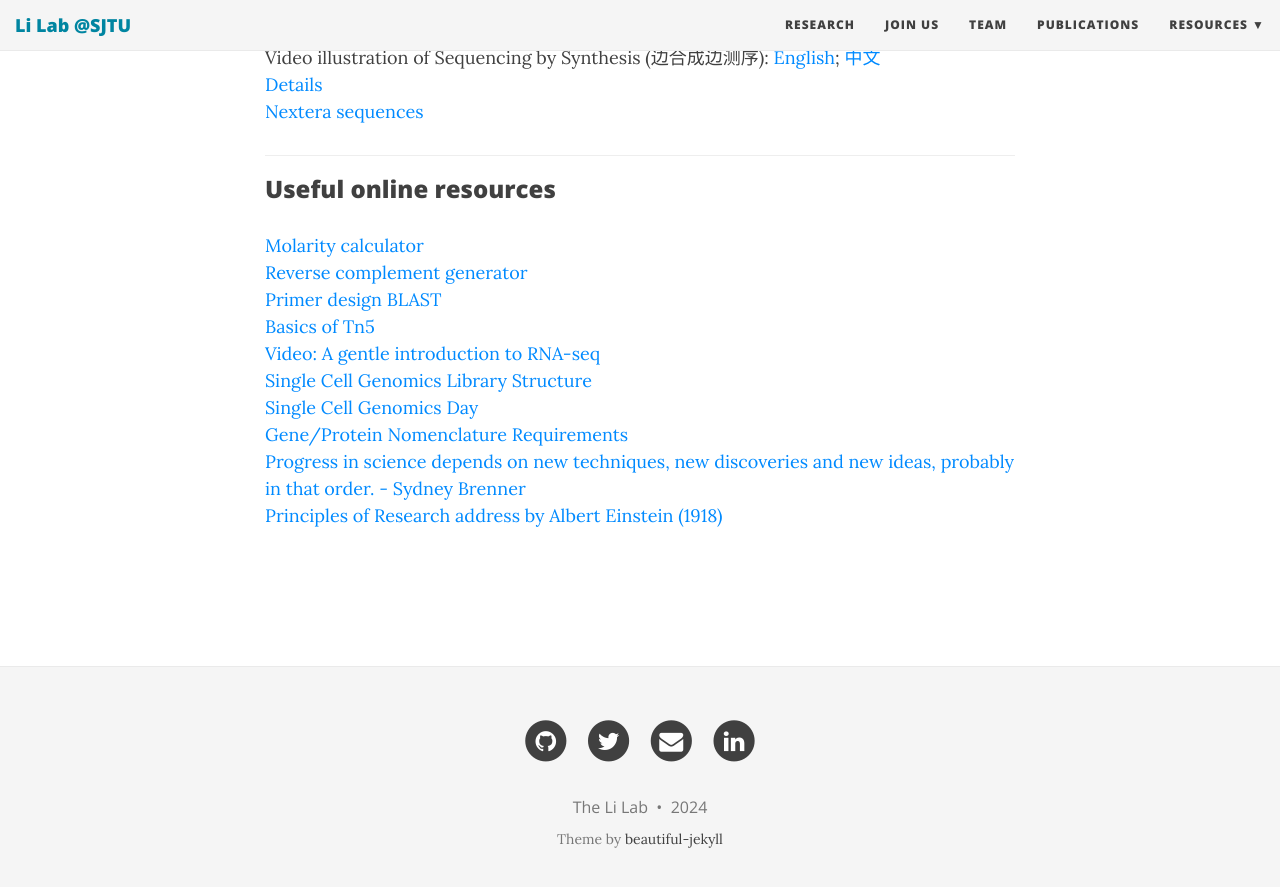
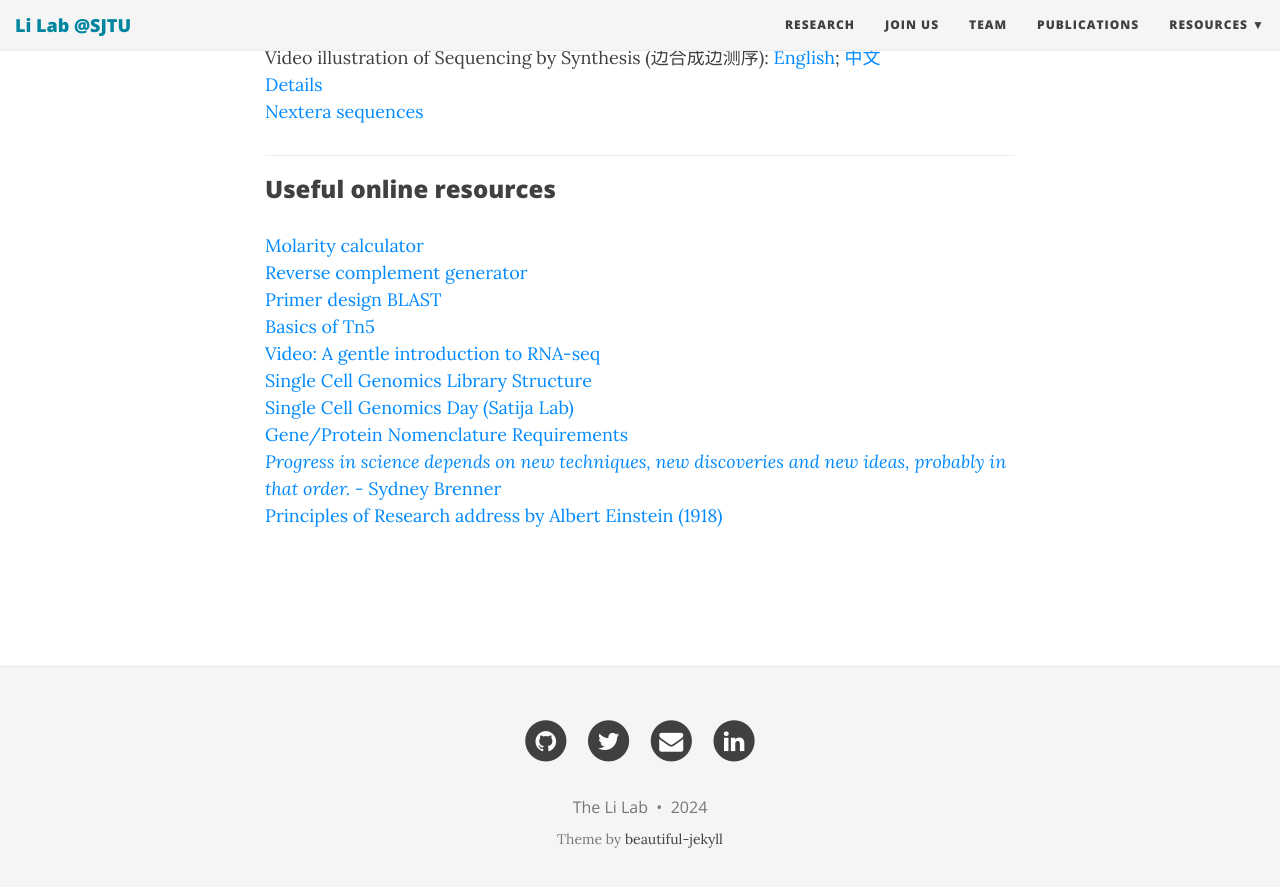
Before and after one commit to TheLiLab/thelilab.github.io, a Jekyll site: the page built from wetlab.md, in a window 1280 px wide and 900 px high, scrolled down 1620 px. Shown: the top 887 px of the window. Built offline with Jekyll 4.4.1, drawn with Linux system fonts in a browser that asks for light colours; nearby versions of some CDN libraries; some of the changed text lies outside the part shown.

Commit message:
Update wetlab.md

```diff
--- a/wetlab.md
+++ b/wetlab.md
@@ -54,9 +54,9 @@ Video illustration of Sequencing by Synthesis (边合成边测序): [English](ht
 [Basics of Tn5](https://doi.org/10.1101/gr.275223.121)<br>
 [Video: A gentle introduction to RNA-seq](https://www.youtube.com/watch?v=fCd6B5HRaZ8)<br>
 [Single Cell Genomics Library Structure](https://teichlab.github.io/scg_lib_structs/)<br>
-[Single Cell Genomics Day](https://satijalab.org/scgd24/)<br>
+[Single Cell Genomics Day (Satija Lab)](https://satijalab.org/scgd24/)<br>
 [Gene/Protein Nomenclature Requirements](https://academic.oup.com/molehr/pages/Gene_And_Protein_Nomenclature)<br>
-[Progress in science depends on new techniques, new discoveries and new ideas, probably in that order. - Sydney Brenner](https://www.nature.com/articles/285358a0)<br>
+[_Progress in science depends on new techniques, new discoveries and new ideas, probably in that order._ - Sydney Brenner](https://www.nature.com/articles/285358a0)<br>
 [Principles of Research address by Albert Einstein (1918)](https://www.site.uottawa.ca/~yymao/misc/Einstein_PlanckBirthday.html)<br>
 
 <br>
```
Also changed, not shown: other parts of wetlab.md (+3 -3 lines).
